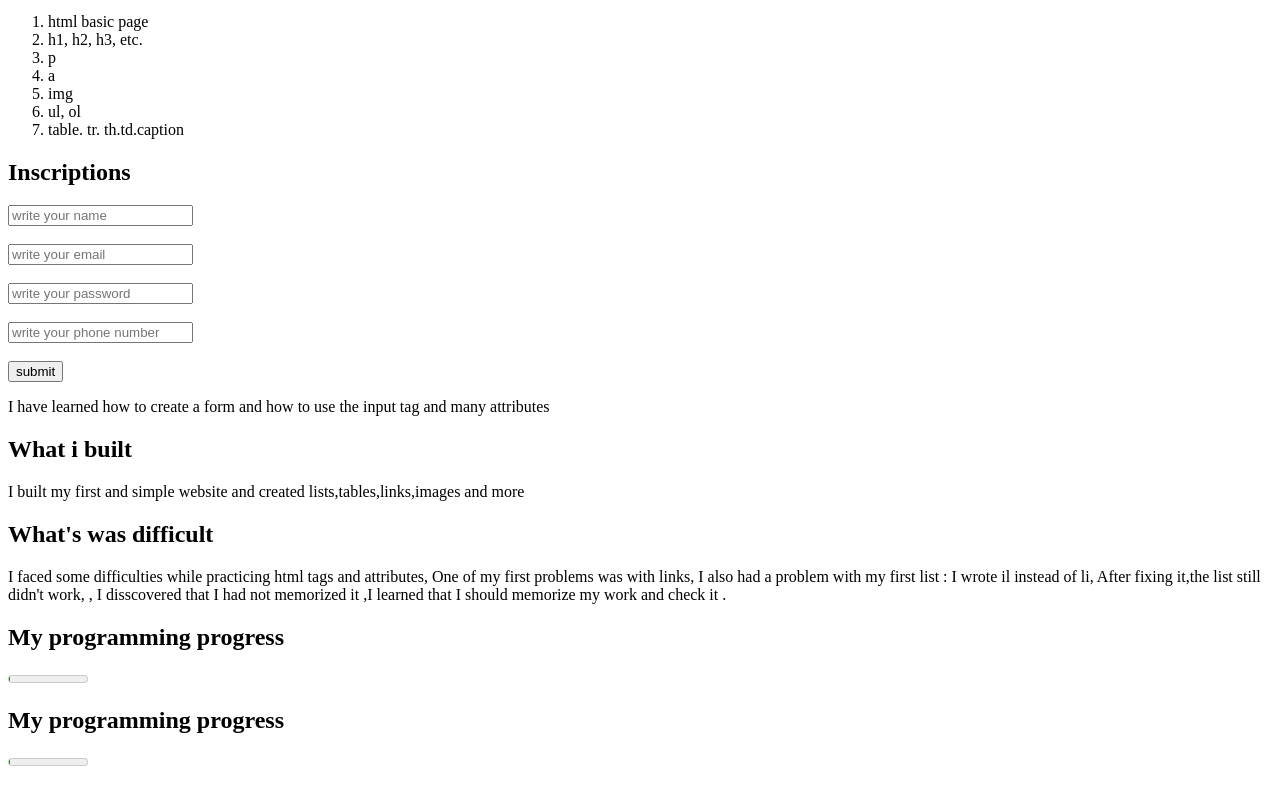
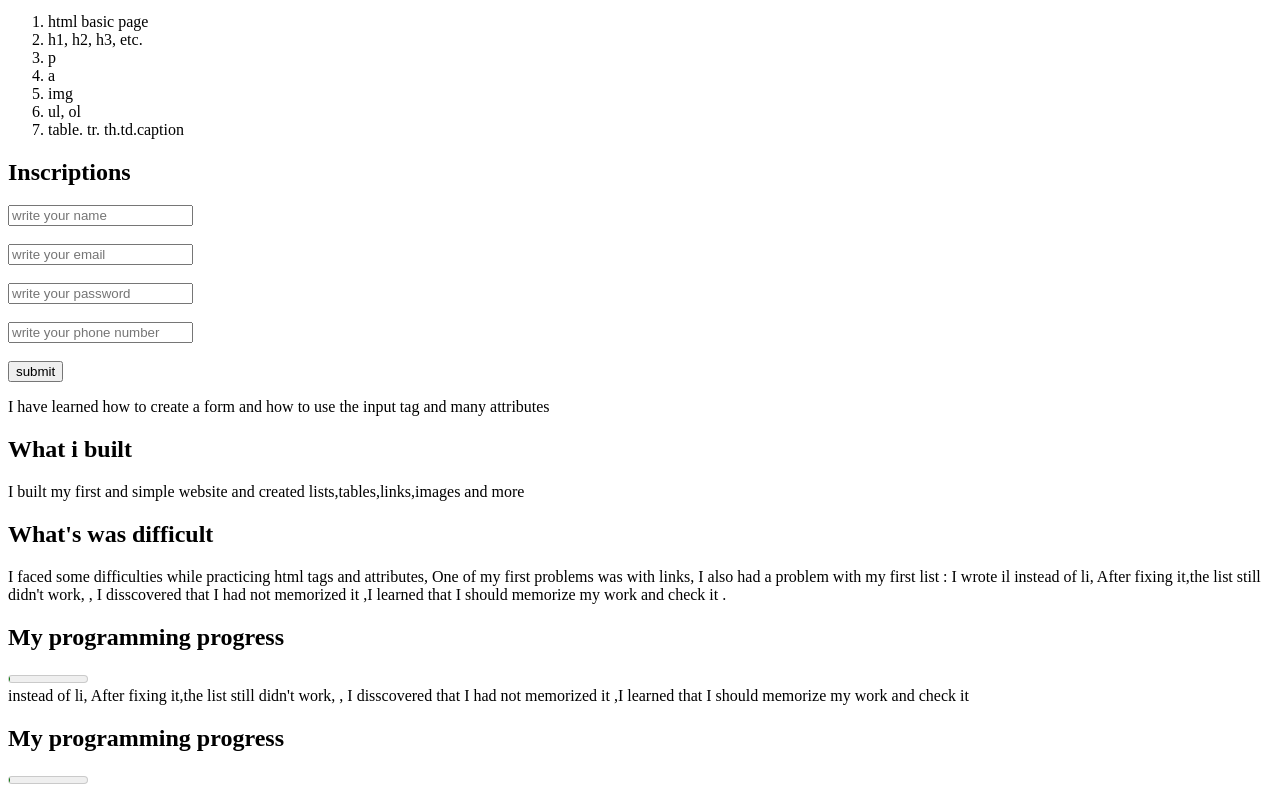
Before and after one commit to omarasamir4343-arch/Layane-_Dev_journey, a plain HTML site: page index.html in a window 1280 px wide. Shown: the part 1399-2195 px from the top of the page. Drawn offline with Linux system fonts and the light colour scheme.

Commit message:
Update index.html

```diff
--- a/index.html
+++ b/index.html
@@ -85,6 +85,9 @@
 <h2>My programming progress</h2>
   <meter value="1" min="0" max="100"> <\meter>
 </div>
+ instead of li, After fixing it,the list still didn't work, , I disscovered that I had not memorized it ,I learned that I should memorize my work and check it
+ <div>
 <h2> My programming progress</h2>
 <meter value="1" min="0" max="100"></meter>
+ </div>
   </body>
```
